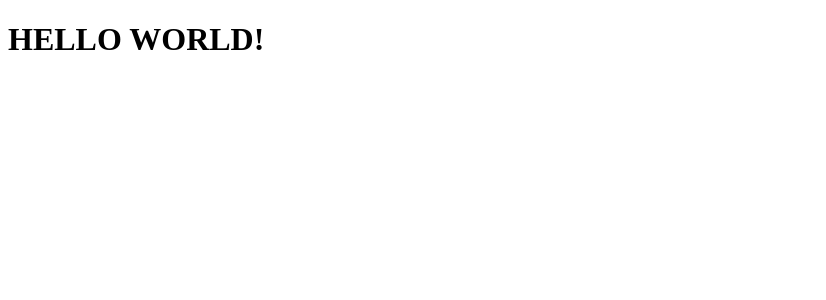
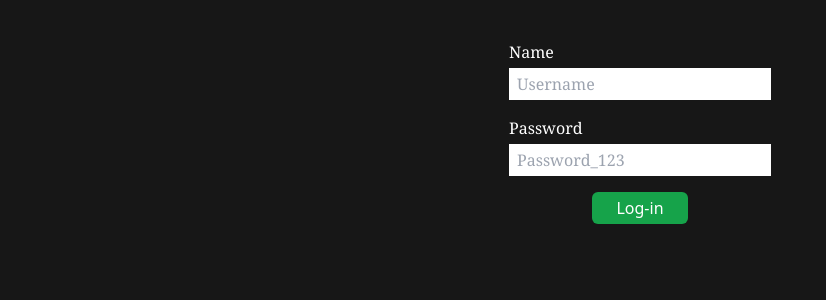
Before and after one commit to luanwcode/todolist, a Django app: page /users/login/ in a window 1280 px wide. Shown: the top 300 px of the page, without its empty margins (0-826 px from the left). Run offline with Django 5.2, Linux system fonts and the light colour scheme; some libraries are stand-ins or nearby versions.

Commit message:
login and register forms visual changes

```diff
--- a/templates/users/login.html
+++ b/templates/users/login.html
@@ -3,9 +3,35 @@
 <head>
     <meta charset="UTF-8">
     <meta name="viewport" content="width=device-width, initial-scale=1.0">
-    <title>Document</title>
+    <title>Login</title>
+    <script src="https://cdn.tailwindcss.com"></script>
 </head>
-<body>
-    <h1>HELLO WORLD!</h1>
+<body class="bg-neutral-900 font-serif">
+
+    <div class="flex flex col p-10 items-center justify-center text-white">
+
+        <form method="post" action="{% url 'users:login' %}" class="flex flex-col gap-4">
+            {% csrf_token %}
+
+            <div class="flex flex-col gap-1">
+                <label class="font-medium text-white">Name</label>
+                <input class="text-black px-2 py-1" type="text" placeholder="Username" name="username">
+            </div>
+
+            <div class="flex flex-col gap-1">
+                <label class="font-medium text-white">Password</label>
+                <div class="flex flex-col">
+                    <input class="text-black px-2 py-1" type="password" name="password" placeholder="Password_123" >
+                </div>
+            </div>
+
+            <div class="flex items-center justify-center font-sans">
+                <button type="submit" class="bg-green-600 hover:bg-green-500 text-white px-6 py-1 rounded-md">
+                    Log-in
+                </button>
+            </div>
+        </form>
+
+    </div>
 </body>
 </html>
--- a/templates/users/register.html
+++ b/templates/users/register.html
@@ -34,7 +34,7 @@
 
             <div class="flex items-center justify-center font-sans">
                 <button type="submit" class="bg-green-600 hover:bg-green-500 text-white px-6 py-1 rounded-md">
-                    Create
+                    Register
                 </button>
             </div>
         </form>
```
